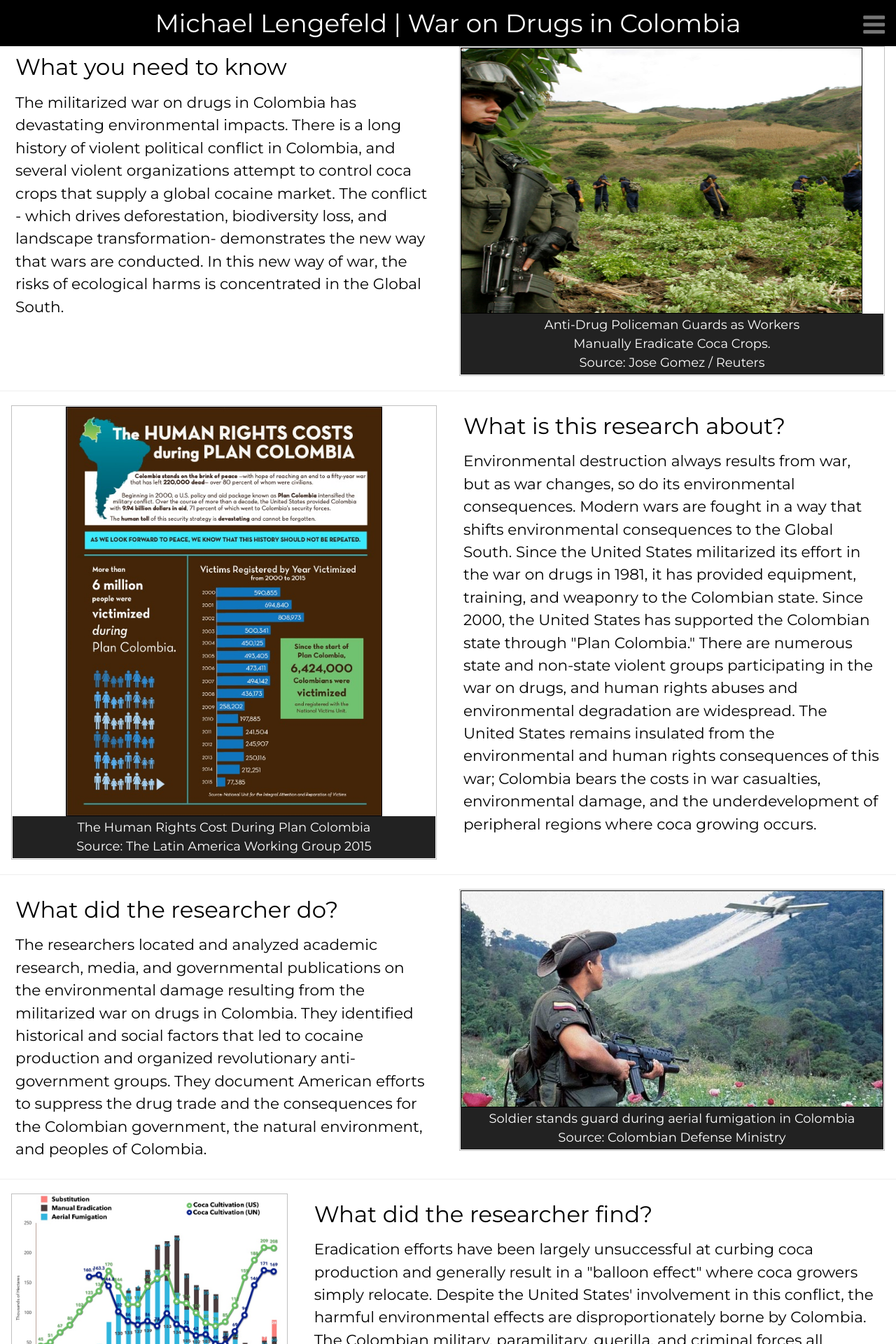
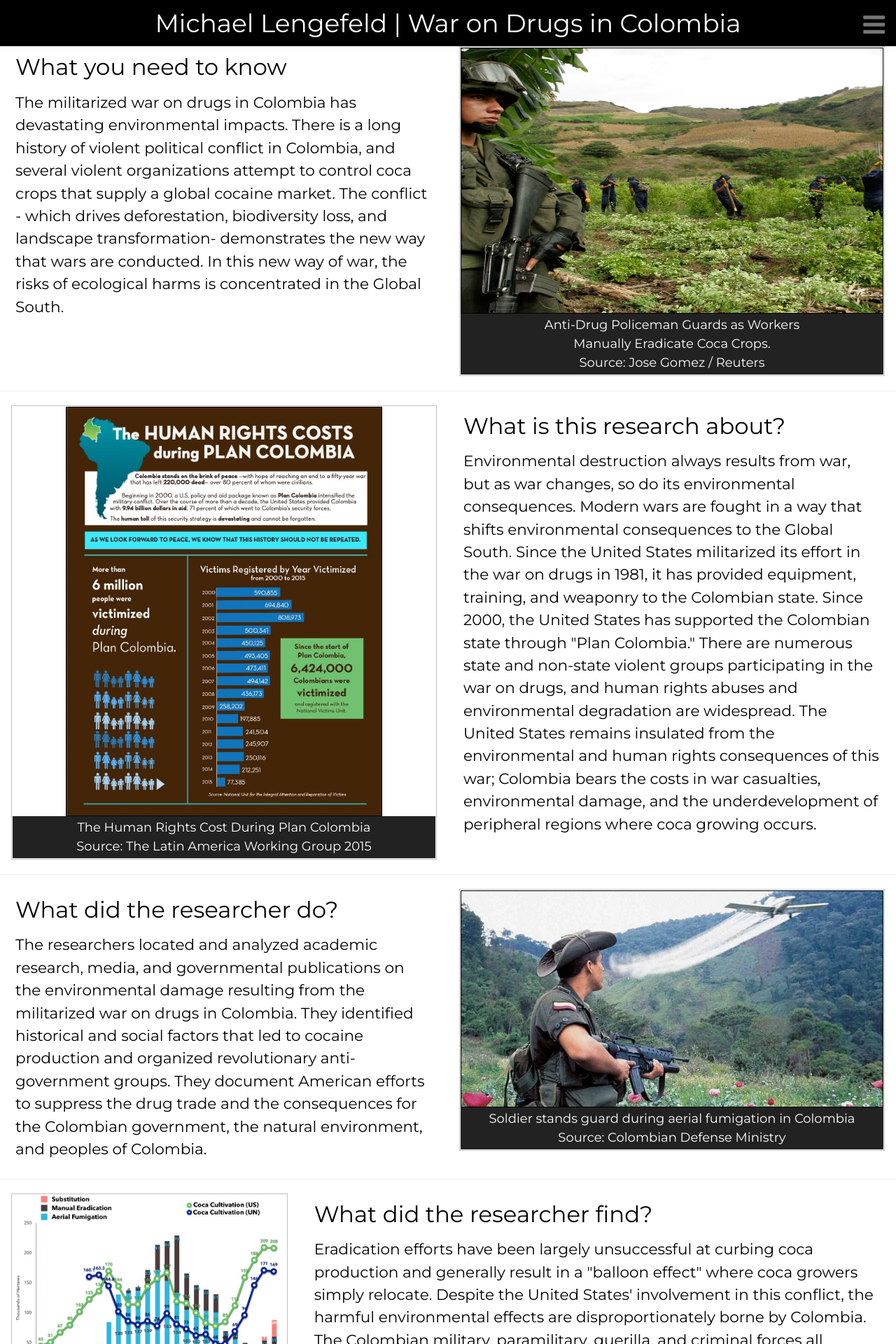
Before and after one commit to resilience1/resilience1.github.io, a Jekyll site: the page built from research/colombia.html, in a window 1280 px wide. Shown: the top 1920 px of the page at 70% size. Built offline with Jekyll 4.4.1, drawn with Linux system fonts in a browser that asks for light colours; nearby versions of some CDN libraries.

Commit message:
Update colombia.html

```diff
--- a/research/colombia.html
+++ b/research/colombia.html
@@ -194,7 +194,7 @@
 	</div>
 	<div class="w3-half w3-container">
 		<figure class="item">
-    		<img src="/img/cocaerad.jpg" alt="Coca Crop Eradication" style="width:95%; max-height: 380px; border:1px solid black">
+    		<img src="/img/cocaerad.jpg" alt="Coca Crop Eradication" style="width:100%; max-height: 380px; border:1px solid black">
    		<figcaption class="caption">Anti-Drug Policeman Guards as Workers<br>Manually Eradicate Coca Crops.<br>Source: Jose Gomez / Reuters
 		</figcaption>
 		</figure>
```
